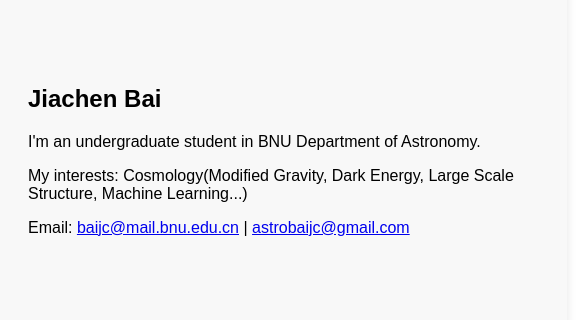
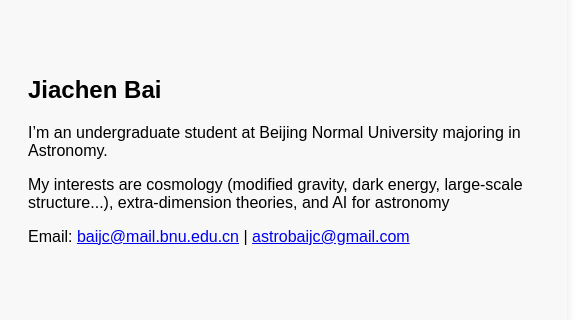
Before and after one commit to AstroBai/astrobai.github.io, a plain HTML site: page index.html in a window 1280 px wide. Shown: the part 114-434 px from the top of the page, 534-1112 px from the left. Drawn offline with Linux system fonts and the light colour scheme.

Commit message:
Update index.html

```diff
--- a/index.html
+++ b/index.html
@@ -37,8 +37,8 @@
                     </td>
                     <td>
                     <h2>Jiachen Bai</h2>
-                        <p>I'm an undergraduate student in BNU Department of Astronomy.</p>
-                        <p>My interests: Cosmology(Modified Gravity, Dark Energy, Large Scale Structure, Machine Learning...)</p>
+                        <p>I’m an undergraduate student at Beijing Normal University majoring in Astronomy. </p>
+                        <p>My interests are cosmology (modified gravity, dark energy, large-scale structure...), extra-dimension theories, and AI for astronomy</p>
                         <p>Email: <a href="baijc@mail.bnu.edu.cn">baijc@mail.bnu.edu.cn</a> |
                         <a href="astrobaijc@gmail.com">astrobaijc@gmail.com</a></p>
                         <p>
```
